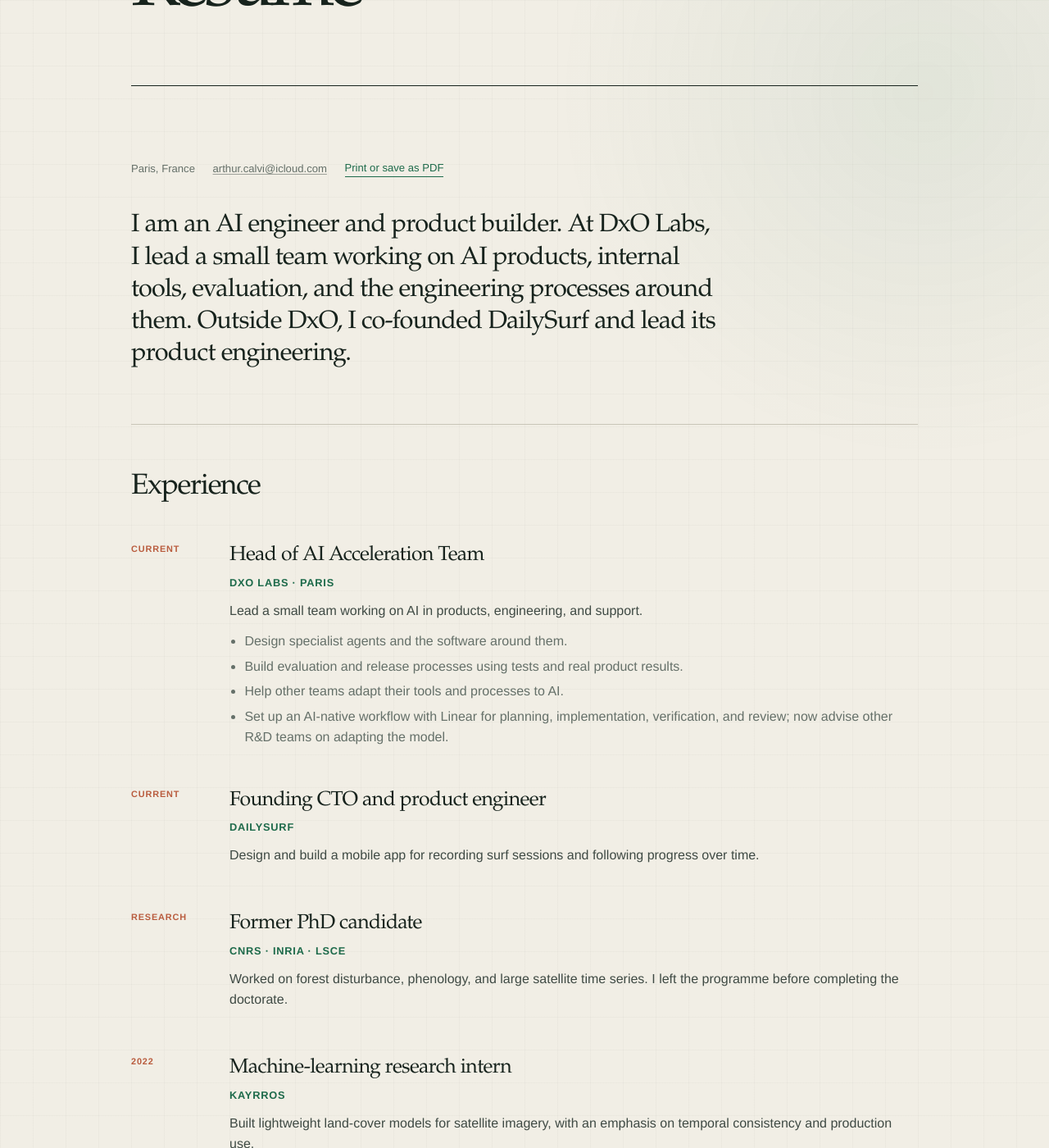
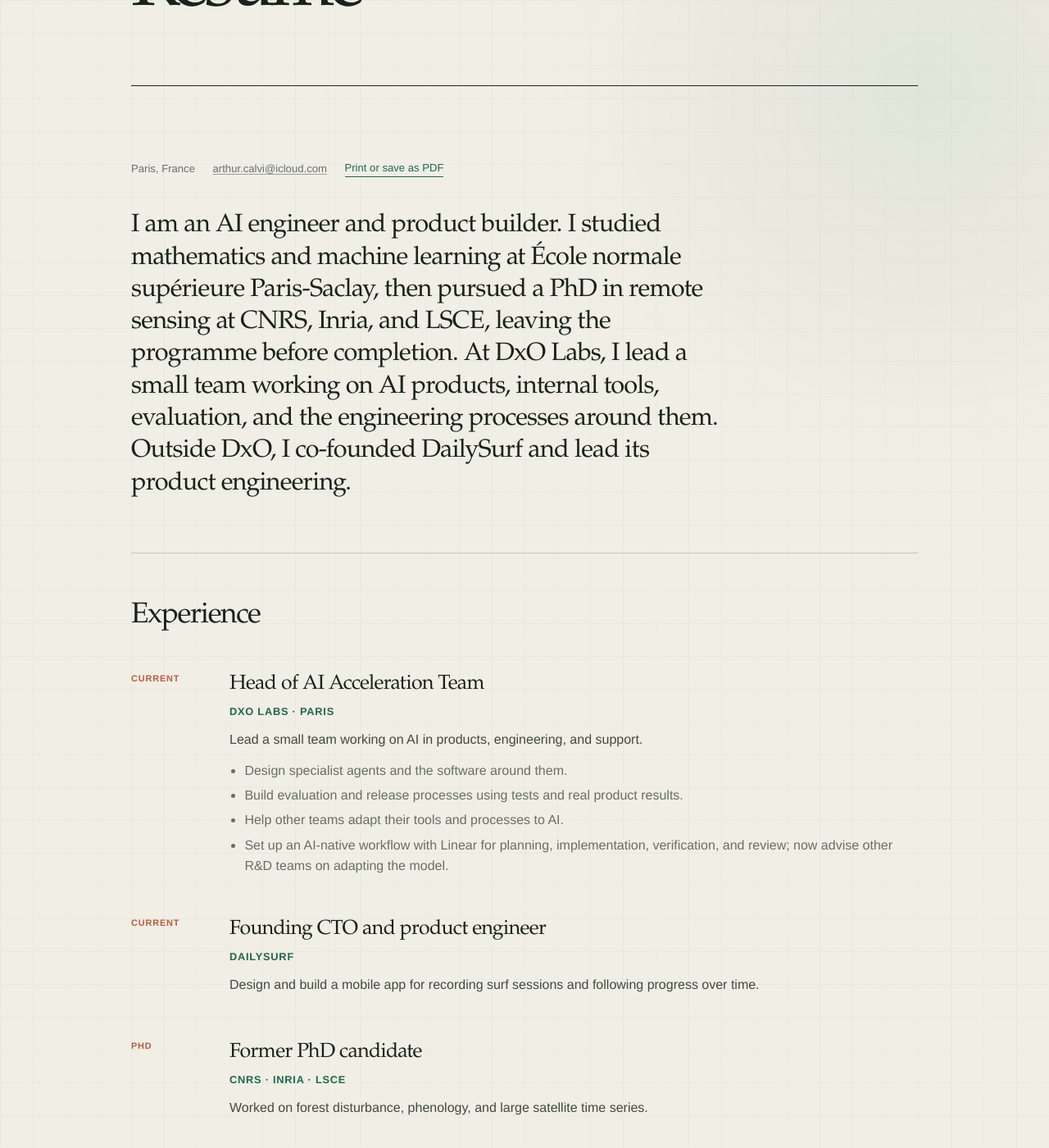
Before and after one commit to ArthurCalvi/arthurcalvi.github.io, a Jekyll site: the page built from resume.html, in a window 1280 px wide and 1400 px high, scrolled down 269 px. Shown: the whole window at 82% size. Built offline with Jekyll 4.4.1, drawn with Linux system fonts in a browser that asks for light colours; some of the changed text lies outside the part shown.

Commit message:
resume: surface ENS and PhD background

```diff
--- a/resume.html
+++ b/resume.html
@@ -13,10 +13,12 @@
 </div>
 
 <p class="resume-intro">
-  I am an AI engineer and product builder. At DxO Labs, I lead a small team
-  working on AI products, internal tools, evaluation, and the engineering
-  processes around them. Outside DxO, I co-founded DailySurf and lead its
-  product engineering.
+  I am an AI engineer and product builder. I studied mathematics and machine
+  learning at École normale supérieure Paris-Saclay, then pursued a PhD in
+  remote sensing at CNRS, Inria, and LSCE, leaving the programme before
+  completion. At DxO Labs, I lead a small team working on AI products, internal
+  tools, evaluation, and the engineering processes around them. Outside DxO, I
+  co-founded DailySurf and lead its product engineering.
 </p>
 
 <section class="resume-section" aria-labelledby="experience-title">
@@ -45,11 +47,11 @@
       </div>
     </article>
     <article>
-      <div class="resume-when">Research</div>
+      <div class="resume-when">PhD</div>
       <div>
         <h3>Former PhD candidate</h3>
         <p class="resume-place">CNRS · Inria · LSCE</p>
-        <p>Worked on forest disturbance, phenology, and large satellite time series. I left the programme before completing the doctorate.</p>
+        <p>Worked on forest disturbance, phenology, and large satellite time series.</p>
       </div>
     </article>
     <article>
@@ -67,10 +69,10 @@
   <h2 id="education-title">Education</h2>
   <div class="resume-list">
     <article>
-      <div class="resume-when">ENS</div>
+      <div class="resume-when">ENS Paris-Saclay</div>
       <div>
-        <h3>Mathematics and machine learning</h3>
-        <p class="resume-place">École normale supérieure Paris-Saclay</p>
+        <h3>École normale supérieure Paris-Saclay</h3>
+        <p class="resume-place">Mathematics and machine learning</p>
         <p>Normalien; M2 Mathematics, Vision, Learning (MVA), with an interface year in engineering sciences. Prix de l’interdisciplinarité 2023.</p>
       </div>
     </article>
```
